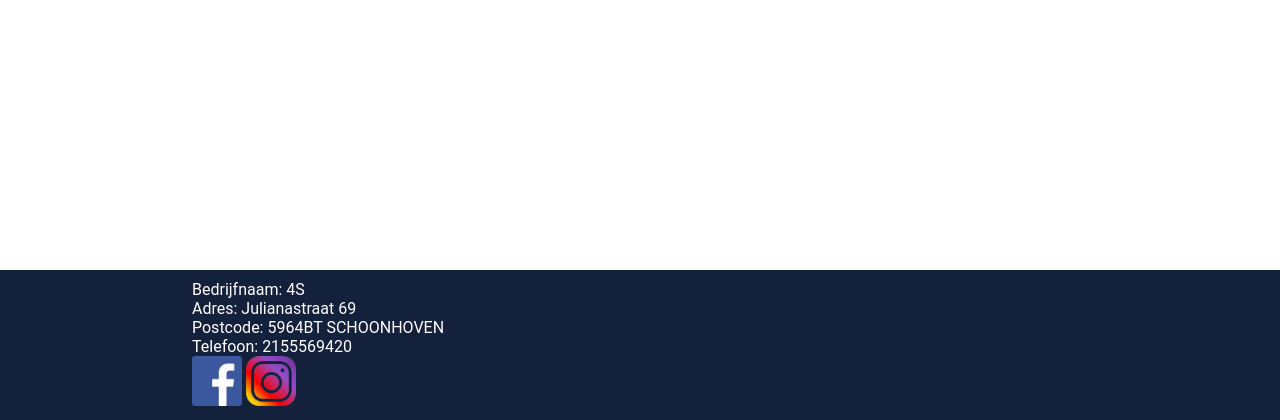
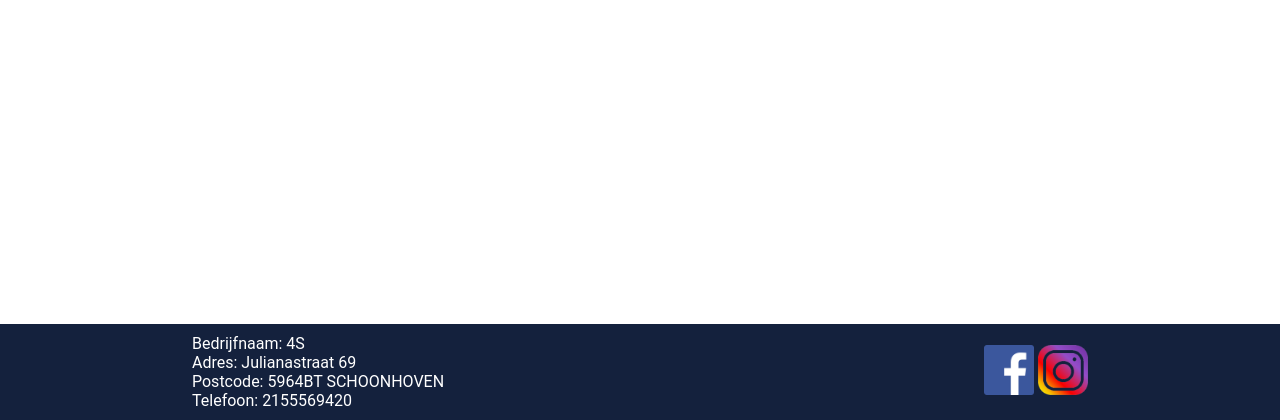
Before and after one commit to AxlVreeke/C2_CodeCamp, a PHP site: page / in a window 1280 px wide. Shown: the part 380-800 px from the top of the page. Run offline with PHP 8.4, Linux system fonts and the light colour scheme.

Commit message:
update footer

```diff
--- a/CSS/style.css
+++ b/CSS/style.css
@@ -49,13 +49,11 @@ padding: 10px 0px 10px 0px;
 .footer_container{
   width: 70%;
   margin: auto;
+  display: flex;
+  justify-content: space-between;
+  align-items: center;
 }
 
 footer img{
 width: 50px;
 }
-
-footer a{
- color: #E5E5E5;
- text-decoration: none;
-}
```
